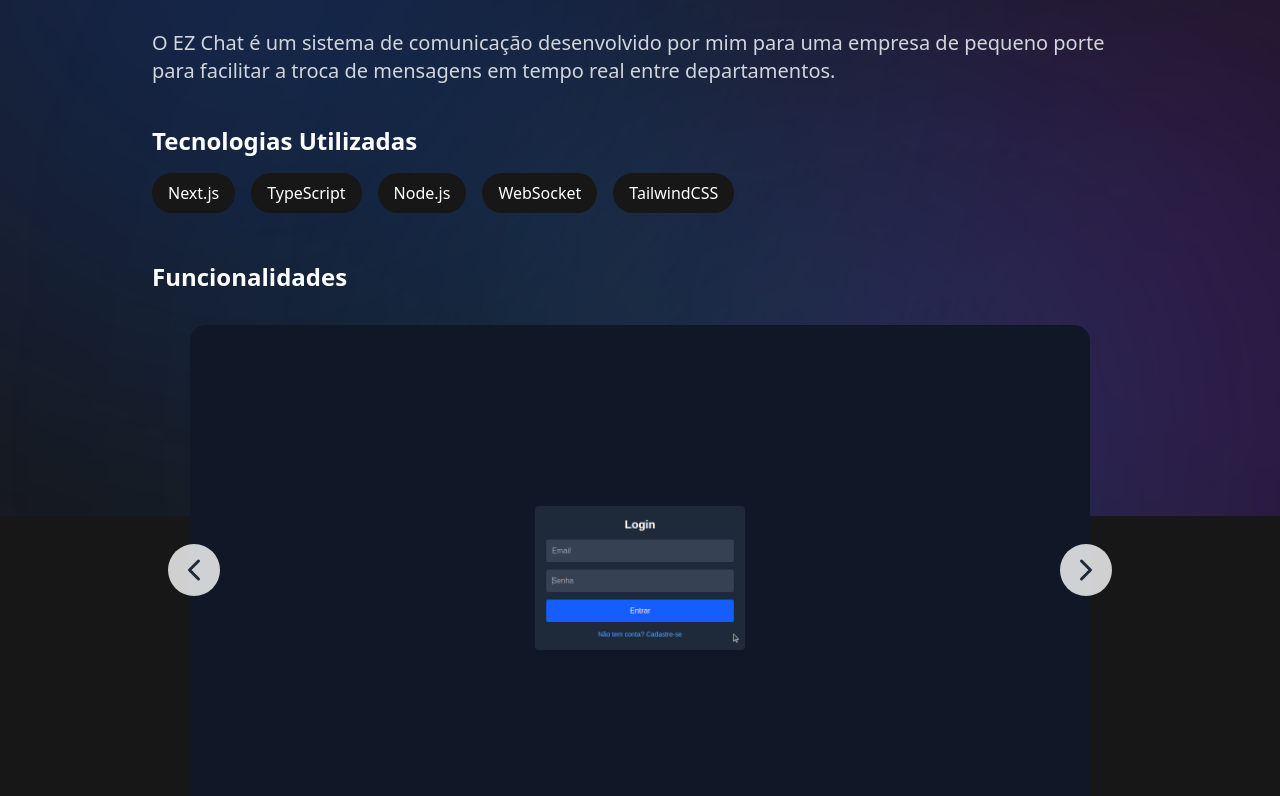
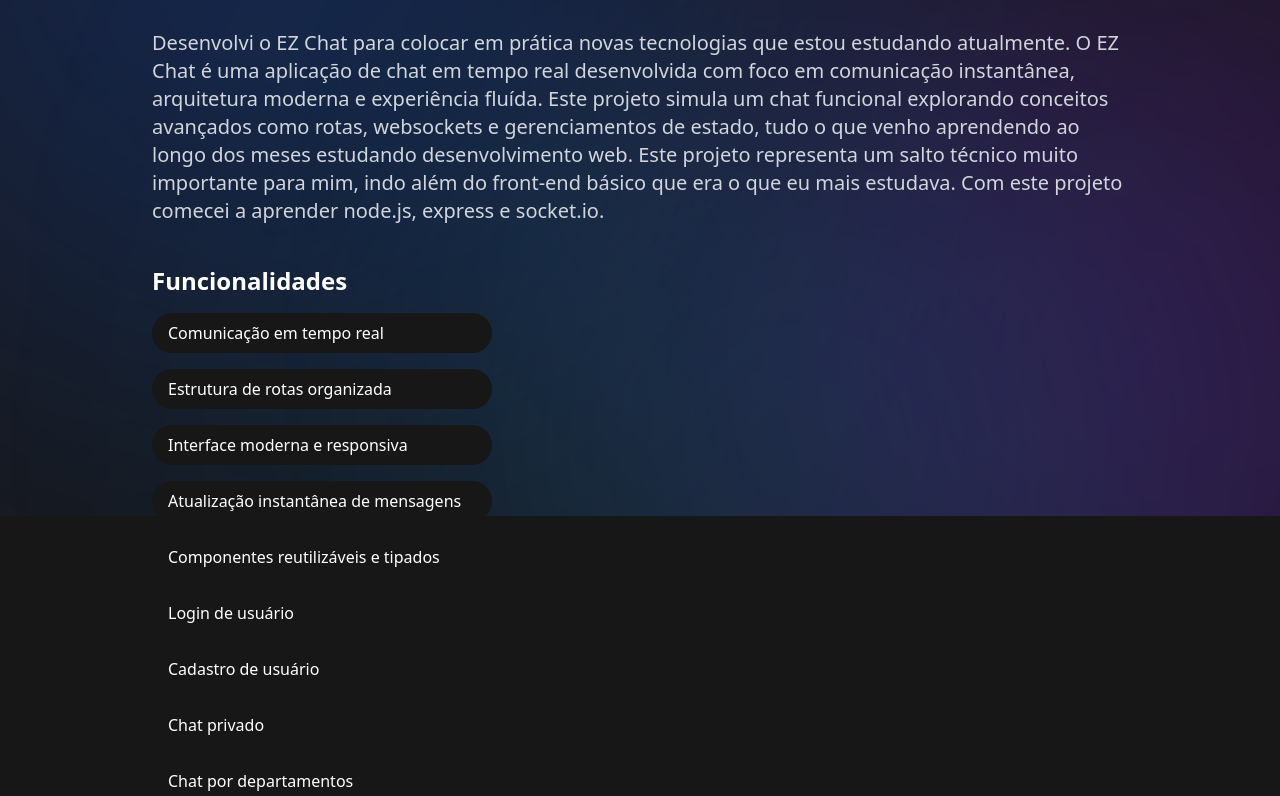
Before and after one commit to HENRYEZ97/Primeiro-projeto-meu-portf-lio, a Next.js app in the folder portfolio-octavio/: page /projetos/ez-chat in a window 1280 px wide. Shown: the part 284-1080 px from the top of the page. Built offline with nearby package versions, Linux system fonts and the light colour scheme.

Commit message:
✅Página de detalhes dos projetos editadas.

```diff
--- a/portfolio-octavio/app/data/projetos.ts
+++ b/portfolio-octavio/app/data/projetos.ts
@@ -3,8 +3,9 @@ export const projetos = [
         slug: "ez-chat",
         titulo: "EZ Chat",
         resumo: "Sistema de chat empresarial em tempo real",
-        descricao: "O EZ Chat é um sistema de comunicação desenvolvido por mim para uma empresa de pequeno porte para facilitar a troca de mensagens em tempo real entre departamentos.",
-        tecnologias: ["Next.js", "TypeScript", "Node.js", "WebSocket", "TailwindCSS"],
+        descricao: "Desenvolvi o EZ Chat para colocar em prática novas tecnologias que estou estudando atualmente. O EZ Chat é uma aplicação de chat em tempo real desenvolvida com foco em comunicação instantânea, arquitetura moderna e experiência fluída. Este projeto simula um chat funcional explorando conceitos avançados como rotas, websockets e gerenciamentos de estado, tudo o que venho aprendendo ao longo dos meses estudando desenvolvimento web. Este projeto representa um salto técnico muito importante para mim, indo além do front-end básico que era o que eu mais estudava. Com este projeto comecei a aprender node.js, express e socket.io.",
+        funcionalidades: ["Comunicação em tempo real", "Estrutura de rotas organizada", "Interface moderna e responsiva", "Atualização instantânea de mensagens", "Componentes reutilizáveis e tipados", "Login de usuário", "Cadastro de usuário", "Chat privado", "Chat por departamentos"],
+        tecnologias: ["React", "Next.js", "TypeScript", "Node.js", "WebSocket", "TailwindCSS"],
         imagens: [
             "/imagens/cadastro.png",
             "/imagens/login.png",
@@ -19,7 +20,8 @@ export const projetos = [
         slug: "hydrosense",
         titulo: "HYDROSENSE",
         resumo: "Sistema de Monitoramento de áreas de risco",
-        descricao: "O Hydrosense é um sistema de alerta de enchentes e monitoramento em tempo real de áreas de riscos na cidade de Manaus",
+        descricao: "O Hydrosense é um sistema de alerta de enchentes e monitoramento em tempo real que desenvolvi para uma feira tecnológica da faculdade, com foco em prevenção de riscos e aplicação prática da tecnologia em problemas reais da sociedade. O sistema coleta dados de nível da água por meio de um sensor ultrassônico ligado no módulo ESP32. Ele envia essas informações em tempo real para o backend e as exibe no Dashboard dessa interface do app. Ele é interativo e mostra os dados e salva no histórico do sistema, permitindo o acompanhamento contínuo e visualização clara do cenário. A idéia é que cada morador de área de risco possa fazer o monitoramento da sua área e também que autoridades competentes possam utilizar esses dados para fazer levantamento e tomar as devidas providências.",
+        funcionalidades: ["Monitoramento em tempo real do nível da água", "Dashboard com gráficos dinâmicos", "Atualização instantânea via Websocket", "Histórico de leituras", "Side bar com nomes dos bairros para monitorar", "Data e hora dos registros da leitura"],
         tecnologias: ["Next.js", "Typescript", "Node.js", "Websocket", "TailwindCSS", "ESP32", "Sensor Ultrassônico"],
         imagens: [
             "/imagens/hydro4.png",
--- a/portfolio-octavio/app/projetos/[slug]/page.tsx
+++ b/portfolio-octavio/app/projetos/[slug]/page.tsx
@@ -32,9 +32,19 @@ export default function ProjetoPage() {
 
       <p className="text-gray-300 mb-10 text-xl">{projeto.descricao}</p>
 
-      <h2 className="text-2xl font-semibold mb-4">Tecnologias Utilizadas</h2>
+        <h2 className="text-2xl font-semibold mb-4">Funcionalidades</h2>
+        <ul>
+          {projeto.funcionalidades?.map((tech) => (
+            <li key={tech}
+                className="px-4 py-2 rounded-full mb-4 bg-neutral-900 max-w-85">
+                {tech}
+            </li>
+          ))}
+        </ul>
 
-      <ul className="flex flex-wrap gap-4 mb-12">
+        <h2 className="text-2xl font-semibold mb-4 mt-10">Tecnologias Utilizadas</h2>
+
+      <ul className="flex flex-wrap gap-4 mb-6">
         {projeto.tecnologias.map((tech) => (
           <li
             key={tech}
@@ -44,16 +54,6 @@ export default function ProjetoPage() {
           </li>
         ))}
       </ul>
-
-        <h2 className="text-2xl font-semibold mb-4">Funcionalidades</h2>
-        <ul>
-          {projeto.funcionalidades?.map((tech) => (
-            <li key={tech}
-                className="px-4 py-2 rounded-full mb-4 bg-neutral-900 max-w-85">
-                {tech}
-            </li>
-          ))}
-        </ul>
 <AppBackground />
         <Carrosel autoSlide autoSlideInterval={4000}>
           {projeto.imagens.map((img, i) => (
```
